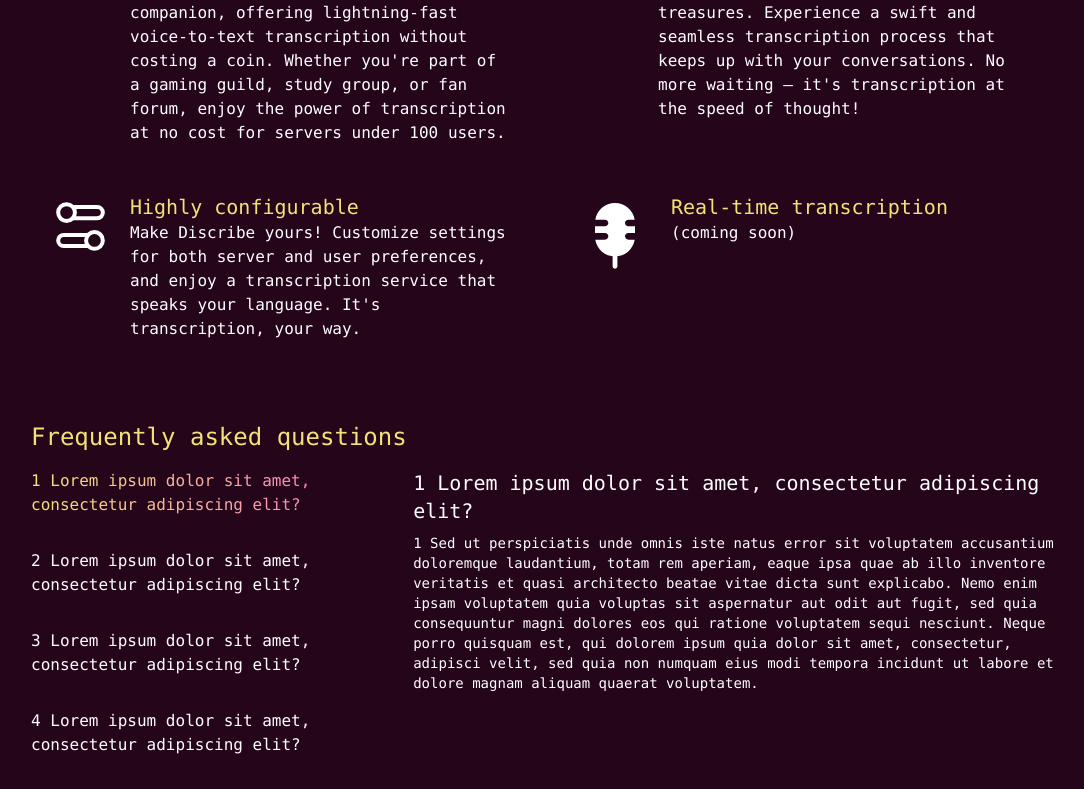
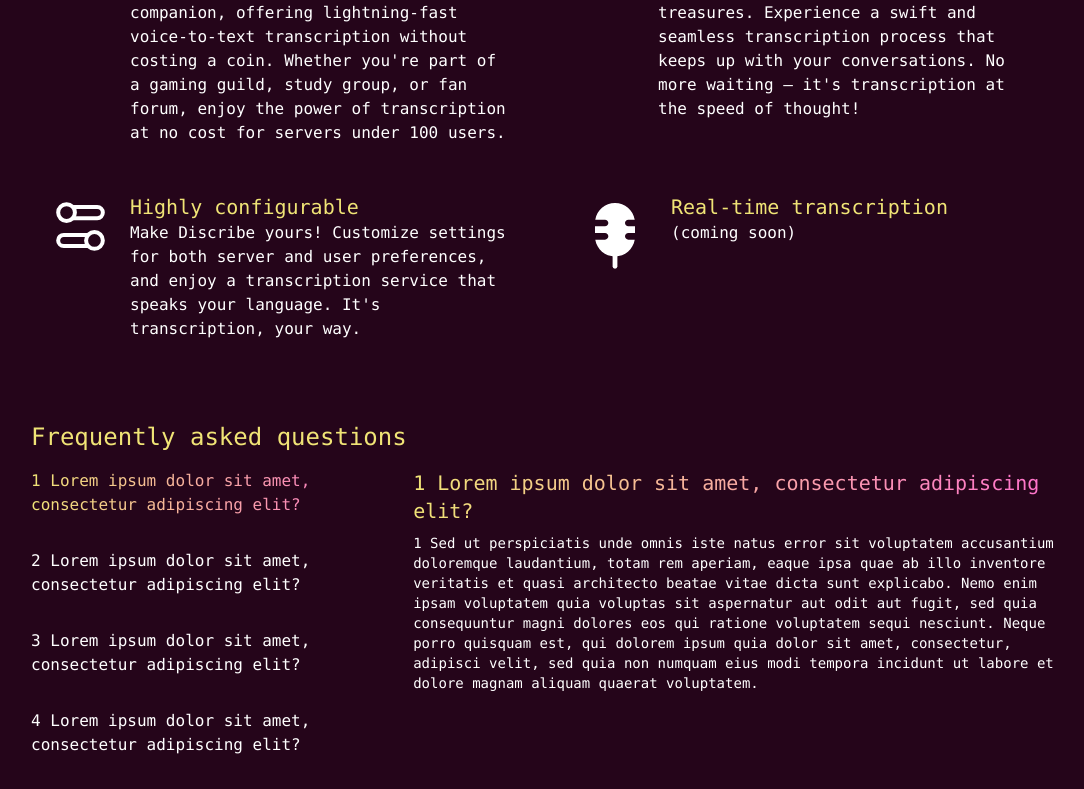
Before and after one commit to croced/discord-transcribe-web, a Next.js app: page / in a window 1280 px wide. Shown: the part 1334-2123 px from the top of the page, without its empty margins (97-1181 px from the left). Built offline with nearby package versions, Linux system fonts and the light colour scheme.

Commit message:
feat: more FAQ styling changes

```diff
--- a/src/app/index/FAQDesktop.tsx
+++ b/src/app/index/FAQDesktop.tsx
@@ -27,7 +27,7 @@ const FAQDesktop: React.FC = () => {
           </div>
 
           <div className="w-full h-fit">
-            <h1 className="text-xl">
+            <h1 className="text-xl text-transparent bg-clip-text bg-gradient-to-r from-sunset-start to-sunset-end inline-block">
               {FAQ_CONTENT[selectedQuestion].question}
             </h1>
             <p className="mt-2 text-sm">
```
